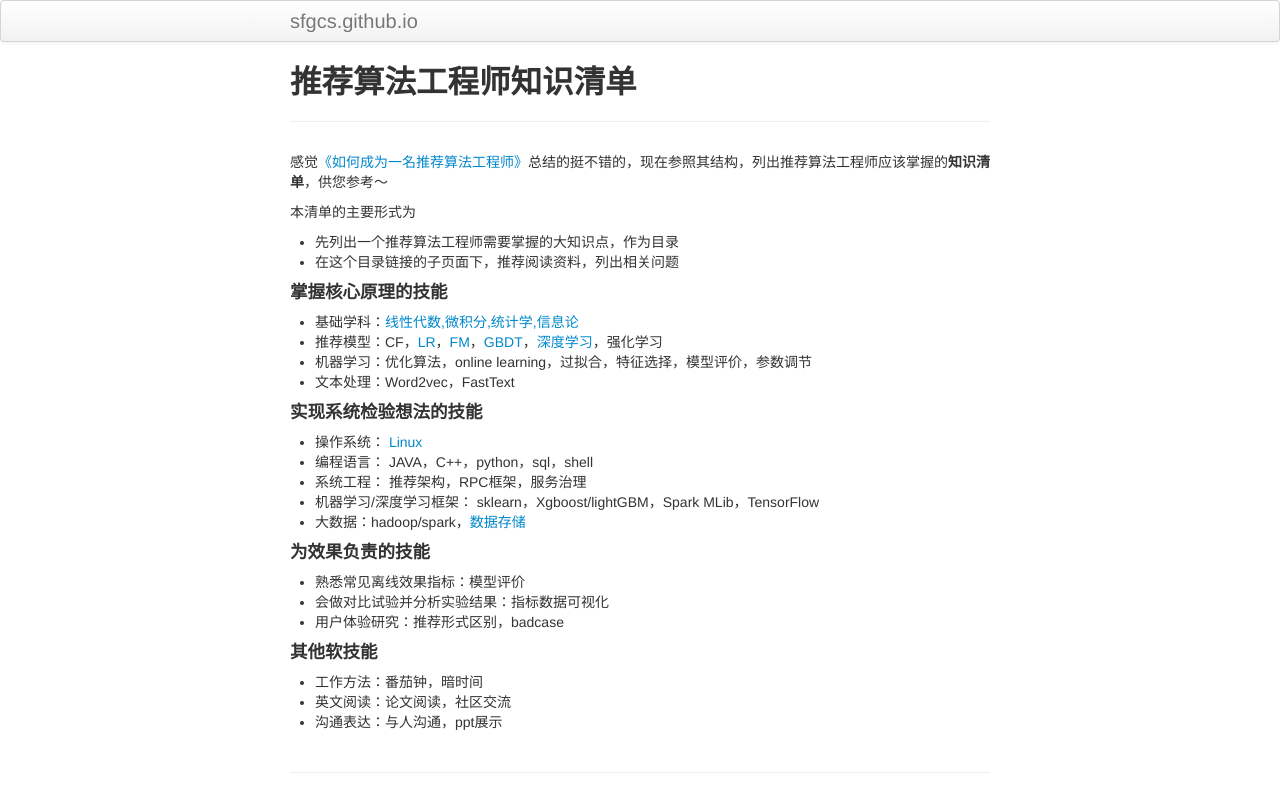
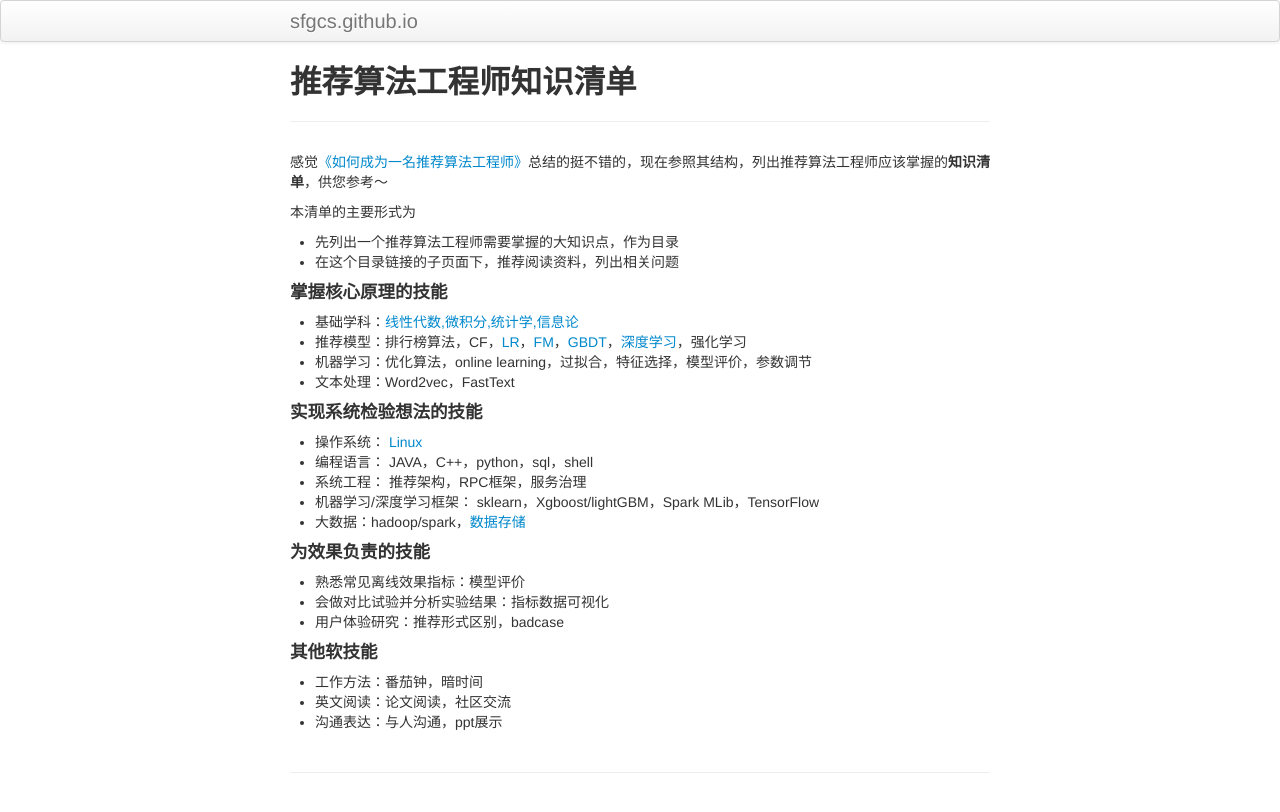
Before and after one commit to sfgcs/sfgcs.github.io, a Jekyll site: the page built from index.md, in a window 1280 px wide. Shown: the top 812 px of the page. Built offline with Jekyll 4.4.1, drawn with Linux system fonts in a browser that asks for light colours.

Commit message:
Update index.md

```diff
--- a/index.md
+++ b/index.md
@@ -15,7 +15,7 @@ description: 如何成为一名推荐算法工程师详细补充版
 #### 掌握核心原理的技能
 
 -  基础学科：[线性代数,微积分,统计学,信息论](/pages/math.html)
--  推荐模型：CF，[LR](/pages/lr.html)，[FM](/pages/svd_fm.html)，[GBDT](/pages/gbdt.html)，[深度学习](/pages/dl.html)，强化学习
+-  推荐模型：排行榜算法，CF，[LR](/pages/lr.html)，[FM](/pages/svd_fm.html)，[GBDT](/pages/gbdt.html)，[深度学习](/pages/dl.html)，强化学习
 -  机器学习：优化算法，online learning，过拟合，特征选择，模型评价，参数调节
 -  文本处理：Word2vec，FastText
 
```
